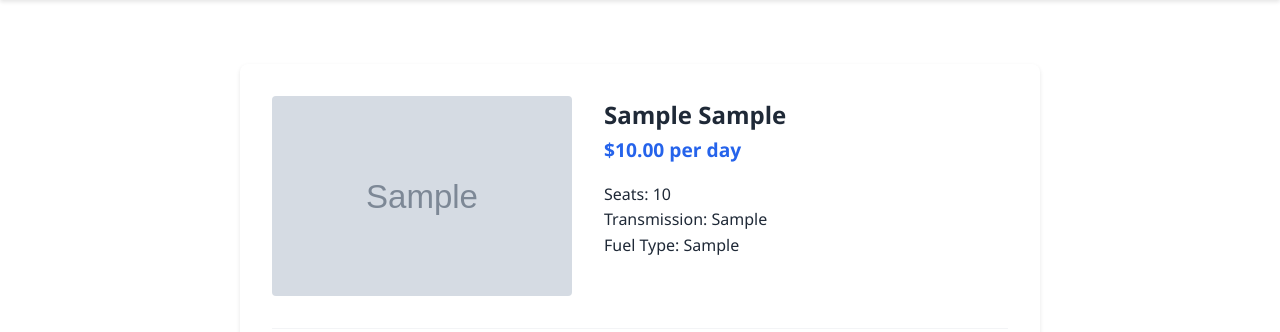
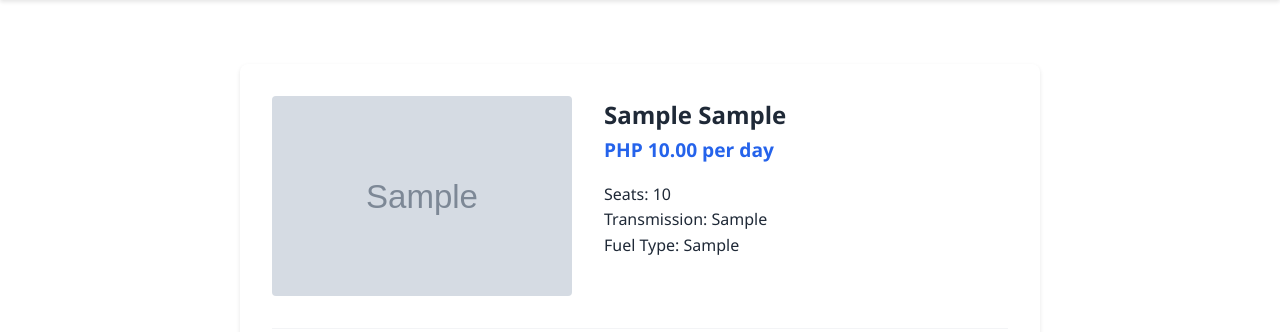
Before and after one commit to 0phl/Car-Rental-System, a PHP site: page /book.php?id=1 in a window 1280 px wide. Shown: the part 70-402 px from the top of the page. Run offline with PHP 8.4, Linux system fonts and the light colour scheme; tables that the repository leaves empty hold one stand-in row (values such as "Sample post"); grey boxes marked "Sample" are stand-in pictures.

Commit message:
minor tweaks

```diff
--- a/book.php
+++ b/book.php
@@ -68,7 +68,7 @@ if ($_SERVER['REQUEST_METHOD'] === 'POST') {
                 <img src="<?php echo htmlspecialchars($car['image']); ?>" alt="<?php echo htmlspecialchars($car['model']); ?>">
                 <div class="car-info">
                     <h2><?php echo htmlspecialchars($car['brand'] . ' ' . $car['model']); ?></h2>
-                    <p class="price">$<?php echo htmlspecialchars($car['cost_per_day']); ?> per day</p>
+                    <p class="price">PHP <?php echo htmlspecialchars($car['cost_per_day']); ?> per day</p>
                     <div class="features">
                         <p>Seats: <?php echo htmlspecialchars($car['seats']); ?></p>
                         <p>Transmission: <?php echo htmlspecialchars($car['transmission']); ?></p>
```
